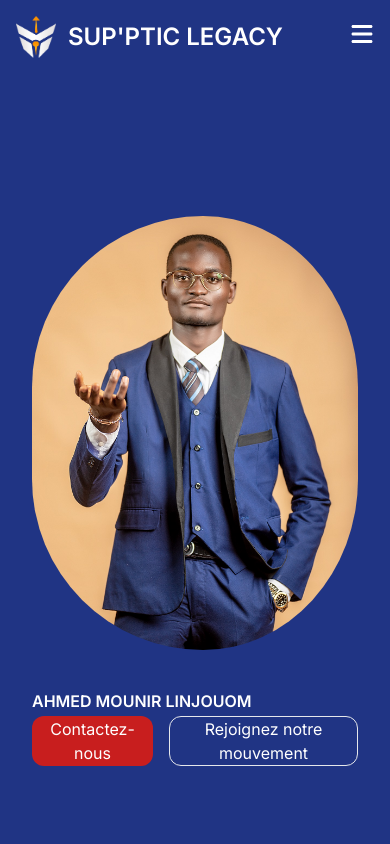
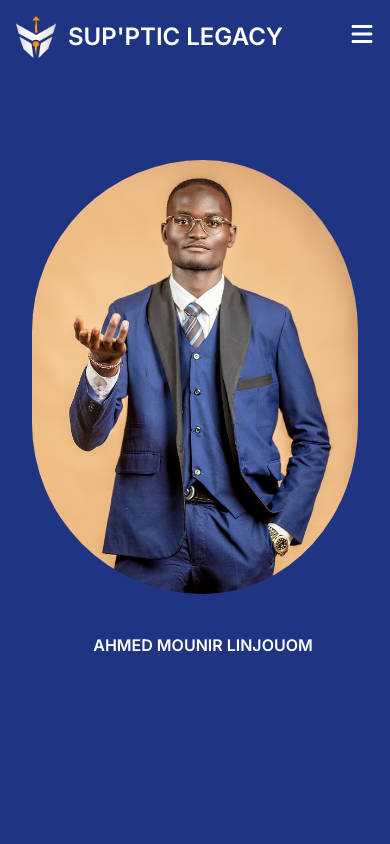
Before and after one commit to sikapal/legacy, a React (Vite) app: page / in a window 390 px wide. Shown: the top 844 px of the page. Built offline with nearby package versions, Linux system fonts and the light colour scheme.

Commit message:
modify program

```diff
--- a/src/components/About.jsx
+++ b/src/components/About.jsx
@@ -16,7 +16,7 @@ const About = () => {
                         transition={{ duration: 1 }}
                     >
                         <img
-                            className='h-[400px] mt-5 px-4 rounded-3xl'
+                            className='md:w-[700px] sm:h[50px] md:h-[400px] mt-5 px-4 rounded-3xl'
                             src={aboutImg} alt="aboutImg" />
                     </motion.div>
                     <motion.div
--- a/src/components/Home.jsx
+++ b/src/components/Home.jsx
@@ -8,9 +8,9 @@ const Home = () => {
         <div className='bg-brandPrimary mt-4' id='home'>
             <div className='px-4 lg:px-14 max-w-screen-2xl mx-2 min-h-screen h-screen'>
                 <div className='w-full mx-2 py-4 duration-8000'>
-                    <div className="my-28 md:my-8 md:mx-2 py-12 flex flex-col md:flex-row-reverse items-center justify-between gap-12">
-                        <div className=' '>
-                            <img className='mt-6 sm:w-[300px] sm:h-[300px] md:w-[400px] md:h-[400px]  rounded-full lg:w-[450px] lg:h-[600px] pr-4 ' src={banner1} alt="img" />
+                    <div className="my-28 md:my-8 md:mx-2 py-4 flex flex-col md:flex-row-reverse items-center justify-between gap-12">
+                        <div className='lg:mr-12 '>
+                            <img className=' sm:w-[300px] sm:h-[250px] md:w-[400px] md:h-[350px]  rounded-full lg:w-[450px] lg:h-[550px] pr-4 ' src={banner1} alt="img" />
                         </div>
                         {/*hero text here*/}
 
@@ -22,10 +22,10 @@ const Home = () => {
 
                             <div className='flex flex-row  mt-0 sm:mt-8'>
 
-                                <button className='bg-red-700 text-white px-4 py-0 lg:py-4 rounded-xl mt-1 mr-4'
+                                <button className='bg-red-700 hidden md:block text-white px-4 py-0 lg:py-4 rounded-xl mt-1 mr-4'
                                     onClick={() => window.open("https://wa.me/237690178644?text=Bonjour,%20j'aimerais%20avoir%20plus%20d'informations","_blank")}
                                 >Contactez-nous</button>
-                                <button className='bg-none border hover:bg-white hover:text-black text-white px-4 py-0 lg:py-4 rounded-xl mt-1 mr-4'
+                                <button className='bg-none hidden md:block border hover:bg-white hover:text-black text-white px-4 py-0 lg:py-4 rounded-xl mt-1 mr-4'
                                         onClick={() => window.open("https://chat.whatsapp.com/Kmh1nwcPGrq70ZubDchjrk", "_blank")}
 
                                 >Rejoignez notre mouvement</button>
--- a/src/components/OurServices.jsx
+++ b/src/components/OurServices.jsx
@@ -28,10 +28,10 @@ const imageVariants = (duration) => ({
 const OurServices = () => {
 
     const services = [
-        { id: 1, Title: "PLAN ACADEMIQUE", action1: "Séminaires d'orientations",action2:"Concours Projets",action3:"Information sur les projets extra scolaires",action4:"Assistance et suivi des étudiants(L1, L2 et L3 classique et alternance) pendant les sessions normales ",action5:"Accompagnement lors des PFE pour les Licence 3 ",action6:"Assistance à l’obtention de bourses d'études",action7:"Accompagnement des L3 ET Master 2 pour les journées de soutenances", image: service1 },
+        { id: 1, Title: "PLAN ACADEMIQUE", action1: "Séminaires d'orientations",action2:"Concours Projets",action3:"Information sur les projets extra scolaires",action4:"Assistance et suivi des étudiants(L1, L2 et L3 classique et alternance) pendant les sessions normales ",action5:"Accompagnement lors des PFE pour les Licence 3 ",action6:"Assistance à l’obtention de bourses d'études",action7:"Accompagnement des L3 ET Master 2 pour les journées de soutenances",actions8:"Bon de réduction pour les photocopies de cours et TD", image: service1 },
         { id: 2, Title: "PLAN PROFESSIONNEL", action1: "Présentation des startups",action2:"Visite d’entreprise",action3:"Excursion dans un centre touristique et en entreprise",action4:"Présentation des différentes opportunités de création d’entreprises",action5:"Stages académiques et professionnels avec nos partenaires",action6:"Assistance à l’obtention de bourses academiques",action7:"Facilitation pour les certifications Microsoft", image: service2 },
 
-        { id: 3, Title: "PLAN SOCIO-CULTUREL", action1: "Journée porte ouverte",action2:"Journée culturelle",action3:"Valorisation des différents clubs ",action4:"Organisation des journées campus propres",action5:"Conférence sur les TICs, le numérique et les innovations.",action6:"Visite d’un site culturelle ",action7:"Bal de fin d’année ", image: service3 },
+        { id: 3, Title: "PLAN SOCIO-CULTUREL", action1: "Journée porte ouverte",action2:"Journée culturelle",action3:"Valorisation des différents clubs à travers nos partenaires",action4:"Organisation des journées campus propres",action5:"Conférence sur les TICs, le numérique et les innovations.",action6:"Visite d’un site culturelle ",action7:"Bal de fin d’année ",action8:"Changement de rideaux dans les salles de classe", image: service3 },
 
          { id: 4, Title: "PLAN SPORTIF", action1: "Coupe du directeur  (homme et femme) ",action2:"Championnat de Football masculin",action3:"Championnat de football Féminin",action4:"Organisation des matchs inter-écoles.",action5:"Championnat de basketball",action6:"Accompagnement aux qualifications pour le jeux universitaires ",action7:"Organisation d'un championnat d'échecs et de dames", image: service4 },
 
```
